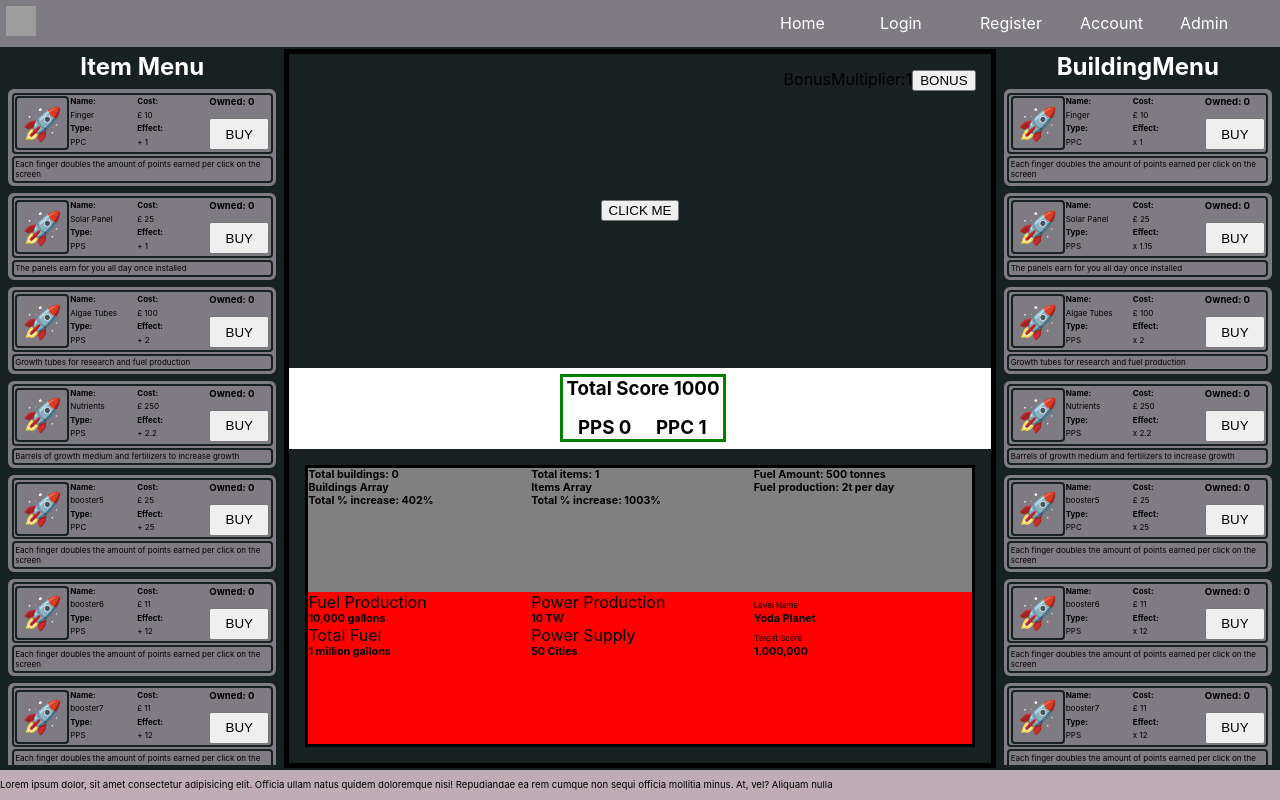
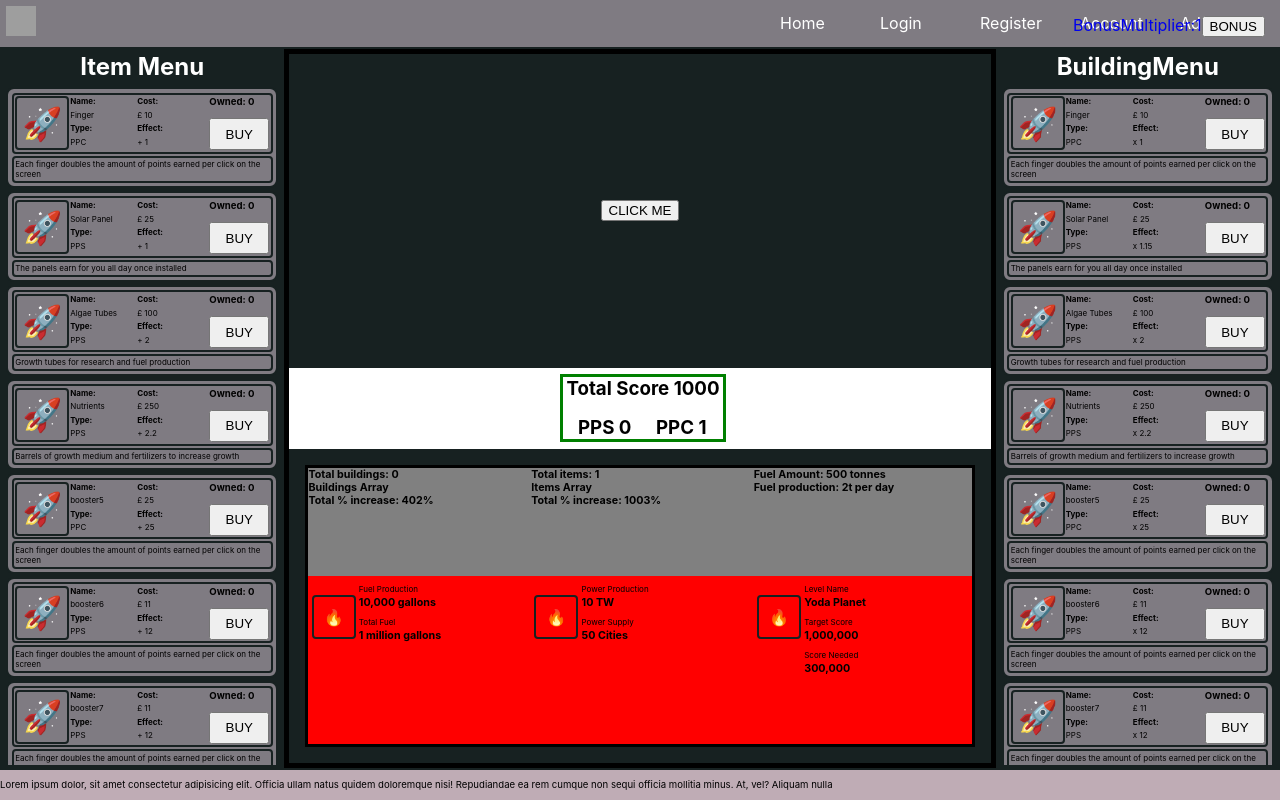
Before and after one commit to webdesignsbytom/bio-clicker-idle-game, a React (Create React App) app in the folder client/: page / in a window 1280 px wide. Built offline with nearby package versions, Linux system fonts and the light colour scheme; grey boxes are pictures that could not be loaded.

Commit message:
score working

```diff
--- a/client/src/components/clicker/Clicker.jsx
+++ b/client/src/components/clicker/Clicker.jsx
@@ -22,7 +22,7 @@ function Clicker() {
     <>
       <section className='clicker__container'>
         <button onClick={clickButton}>CLICK ME</button>
-        <BonusMultiplier />
+        {/* <BonusMultiplier /> */}
       </section>
     </>
   );
--- a/client/src/components/level/LevelDisplay.jsx
+++ b/client/src/components/level/LevelDisplay.jsx
@@ -4,37 +4,62 @@ import Logo from '../../assets/images/algae.png';
 
 function LevelDisplay() {
   return (
-    <section className='level__data__container'>
-      <div className="fuel__data__container">
-        <div className="fuel__production">
+    <section className='gameProduction__data__container'>
+
+      <div className='gameProduction__data fuel__data__container'>
+
+        <div className='data__image'>
+          <div className='gameProduction__image'>
+            <p className='gameProduction__icon'>🔥</p>
+          </div>
+        </div>
+        <div className='data__info'>
+          <div className='fuel__production'>
             <span>Fuel Production</span>
             <h6>10,000 gallons</h6>
           </div>
-        <div className="total__fuel">
+          <div className='total__fuel'>
             <span>Total Fuel</span>
             <h6>1 million gallons</h6>
           </div>
         </div>
+      </div>
 
-      <div className="power__data__container">
-        <div className="power__production">
+      <div className='gameProduction__data power__data__container'>
+        <div className='data__image'>
+          <div className='gameProduction__image'>
+            <p className='gameProduction__icon'>🔥</p>
+          </div>
+        </div>
+        <div className='data__info'>
+          <div className='power__production'>
             <span>Power Production</span>
             <h6>10 TW</h6>
           </div>
-        <div className="power__coverage">
+          <div className='power__coverage'>
             <span>Power Supply</span>
             <h6>50 Cities</h6>
           </div>
         </div>
+      </div>
 
-      <div className='level__data'>
+      <div className='gameProduction__data level__data__container'>
+        <div className='data__image'>
+            <p className='gameProduction__icon'>🔥</p>
+        </div>
+        <div className='data__info'>
           <div className='level__name'>
             <span>Level Name</span>
             <h6>Yoda Planet</h6>
           </div>
-        <div className='level__targetScore'>
+          <div className='gameProduction__targetScore'>
             <span>Target Score</span>
             <h6>1,000,000</h6>
+          </div>
+          <div className='gameProduction__scoreDifference'>
+            <span>Score Needed</span>
+            <h6>300,000</h6>
+          </div>
         </div>
       </div>
     </section>
--- a/client/src/components/level/levelDisplay.css
+++ b/client/src/components/level/levelDisplay.css
@@ -1,25 +1,35 @@
-.level__data__container {
+.gameProduction__data__container {
     display: grid;
     grid-template-columns: 1fr 1fr 1fr;
     gap: 5px;
     background-color: red;
 }
 
-.level__data__container h6 {
+.gameProduction__data {
+    display: grid;
+    grid-template-columns: auto 1fr;
+}
+
+.data__image {
+    padding: 0.2rem;
+}
+
+.gameProduction__icon {
+    width: 40px;
+    height: 40px;
+    display: grid;
+    place-content: center;
+    border: 2px solid var(--product-border-color);
+    border-radius: var(--border-radius-sm);
+}
+
+.data__info h6 {
     padding: 0;
     margin: 0;
 }
 
-.levelImg__container img {
-    width: 40px;
-    height: 40px;
-}
-
-.level__data span {
+.data__info span {
     font-size: 0.5rem;
-}
-
-.level__data h6 {
     padding: 0;
     margin: 0;
 }
--- a/client/src/components/menus/items/Item.jsx
+++ b/client/src/components/menus/items/Item.jsx
@@ -9,10 +9,15 @@ function Item({ item }) {
     console.log('item', item);
 
     if (playerCharacter.totalScore >= item.cost) {
+      console.log('totalscore', playerCharacter.totalScore)
+      console.log('cost', item.cost);
       let character = playerCharacter;
+      console.log('char', character);
       let newArray = character.items;
+      console.log('newArray', newArray);
 
       const itemIndex = newArray.findIndex((i) => i.id === item.id);
+      console.log('itemIndex', itemIndex);
 
       if (itemIndex !== -1) {
         newArray[itemIndex].quantity++;
@@ -25,7 +30,7 @@ function Item({ item }) {
 
       const pushArray = newArray;
 
-      if (item.type === 'ppc' || 'PPC') {
+      if (item.type === 'PPC') {
         // get current values
         let currentPpc = playerCharacter.ppc;
         let currentTotalScore = playerCharacter.totalScore;
@@ -46,8 +51,10 @@ function Item({ item }) {
         });
       }
 
-      if (item.type === 'pps' || 'PPS') {
+      if (item.type === 'PPS') {
+        let timerValue = true
         let currentPps = playerCharacter.pps;
+        console.log('currentPps', currentPps)
         let currentTotalScore = playerCharacter.totalScore;
 
         let newPpsValue = currentPps + item.effect;
@@ -61,6 +68,7 @@ function Item({ item }) {
           ...playerCharacter,
           pps: newPpsValue,
           totalScore: newTotalScore,
+          timer: timerValue,
           totalItemsOwned: newTotalItemsOwned,
           items: pushArray,
         });
--- a/client/src/components/nav/Nav.jsx
+++ b/client/src/components/nav/Nav.jsx
@@ -2,6 +2,7 @@ import React from 'react';
 import { Link } from 'react-router-dom';
 import './nav.css';
 import Logo from '../../assets/images/algae.png';
+import BonusMultiplier from '../bonusMultiplier/BonusMultiplier';
 
 function Nav() {
   return (
@@ -10,6 +11,7 @@ function Nav() {
         <div className='logo__container'>
           <Link to='/'>
             <img src={Logo} alt='logo' />
+            <BonusMultiplier />
           </Link>
         </div>
         <div className='links__container'>
--- a/client/src/context/GameContext.jsx
+++ b/client/src/context/GameContext.jsx
@@ -14,8 +14,9 @@ const GameContextProvider = ({ children }) => {
     totalItemsOwned: 1,
     bonusMultiplier: 1,
     baseLevelBonusMultiplier: 1,
+    timer: false,
     items: [],
-    buildings: []
+    buildings: [],
   });
 
   return (
--- a/client/src/pages/home/Game.jsx
+++ b/client/src/pages/home/Game.jsx
@@ -7,28 +7,54 @@ import { GameContext } from '../../context/GameContext';
 function Game() {
   const { playerCharacter, setPlayerCharacter } = useContext(GameContext);
 
-  const [startTimer, setStartTimer] = useState(false);
+  useEffect(() => {
+    console.log('usig effect in game');
+    console.log('effect player', playerCharacter.pps);
 
-  console.log('loaded');
+    if (playerCharacter.pps >= 1) {
+      console.log('timer set');
 
-  useEffect(() => {
-    if (playerCharacter.pps >= 1) {
       const interval = setInterval(() => {
-        let newPPS = playerCharacter.pps;
-        let currentTotalScore = playerCharacter.totalScore;
-        let currentMultiplier = playerCharacter.bonusMultiplier;
-        let newTotalScore = newPPS * currentMultiplier + currentTotalScore;
+        console.log('interva');
+        console.log('xxx player', playerCharacter.pps);
+        console.log('xxx player', playerCharacter.totalScore);
 
+        let ppsscore = playerCharacter.pps
+        let totalscore = playerCharacter.totalScore
+        let newScore = ppsscore + totalscore
+
+        console.log('newscore', newScore);
         setPlayerCharacter({
           ...playerCharacter,
-          totalScore: newTotalScore,
+          totalScore: newScore,
         });
       }, 1000);
+      //
       return () => {
+        console.log('clearing interval');
         clearInterval(interval);
       };
     }
-  }, [startTimer, playerCharacter.pps]);
+  }, [playerCharacter.timer, playerCharacter.pps, playerCharacter.totalScore, playerCharacter.ppc]);
+
+  // useEffect(() => {
+  //   if (playerCharacter.pps >= 1) {
+  //     const interval = setInterval(() => {
+  //       let newPPS = playerCharacter.pps;
+  //       let currentTotalScore = playerCharacter.totalScore;
+  //       let currentMultiplier = playerCharacter.bonusMultiplier;
+  //       let newTotalScore = newPPS * currentMultiplier + currentTotalScore;
+
+  //       setPlayerCharacter({
+  //         ...playerCharacter,
+  //         totalScore: newTotalScore,
+  //       });
+  //     }, 1000);
+  //     return () => {
+  //       clearInterval(interval);
+  //     };
+  //   }
+  // }, [startTimer, playerCharacter.pps]);
   return (
     <section className='game__container'>
       <ItemMenu />
```
Also changed, not shown: 1 other file (tests, documents, lock files or other folders). Lines whose indentation alone changed are shown as unchanged.
